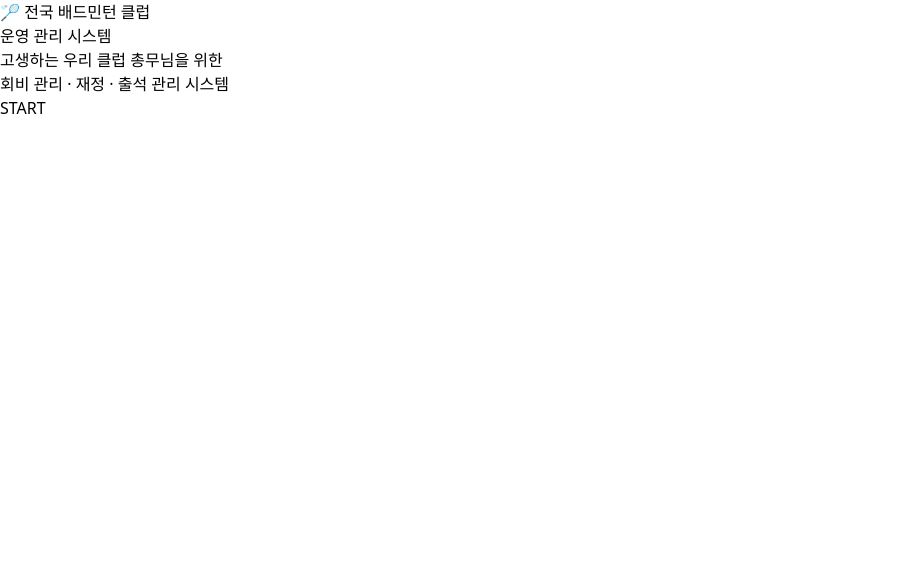
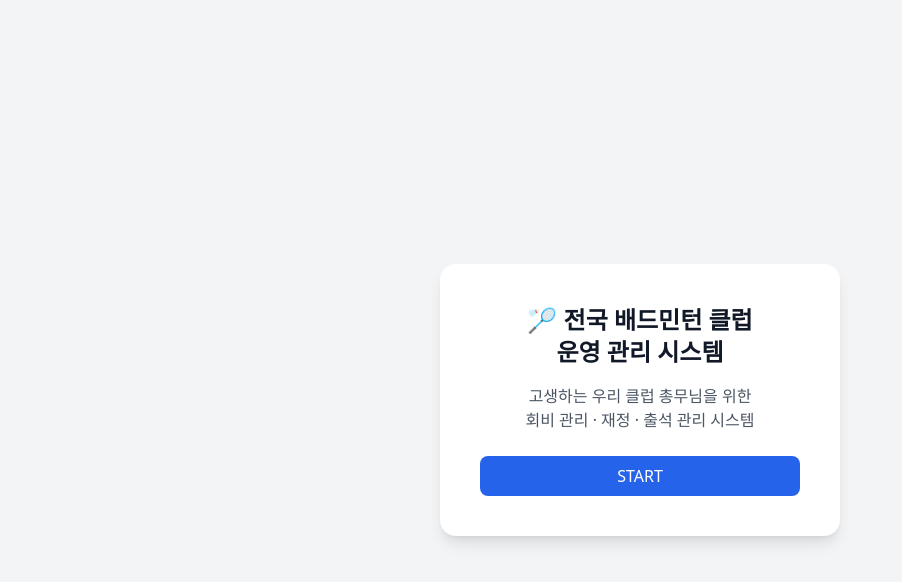
Before and after one commit to llljspark0811lll-debug/badminton-club-web, a Next.js app: page / in a window 1280 px wide. Shown: the top 582 px of the page, without its empty margins (0-902 px from the left). Built offline with nearby package versions, Linux system fonts and the light colour scheme.

Commit message:
final: target next 15.2.0

```diff
--- a/package.json
+++ b/package.json
@@ -10,7 +10,7 @@
   },
   "dependencies": {
     "@prisma/client": "^6.19.2",
-    "next": "15.1.8",
+    "next": "^15.2.0",
     "react": "19.0.0",
     "react-dom": "19.0.0"
   },
--- /dev/null
+++ b/tailwind.config.ts
@@ -0,0 +1,15 @@
+import type { Config } from "tailwindcss";
+
+const config: Config = {
+  content: [
+    "./app/**/*.{js,ts,jsx,tsx,mdx}",
+    "./pages/**/*.{js,ts,jsx,tsx,mdx}",
+    "./components/**/*.{js,ts,jsx,tsx,mdx}",
+    "./src/**/*.{js,ts,jsx,tsx,mdx}",
+  ],
+  theme: {
+    extend: {},
+  },
+  plugins: [],
+};
+export default config;
```
Also changed, not shown: next-env.d.ts, 1 other file (tests, documents, lock files or other folders).
